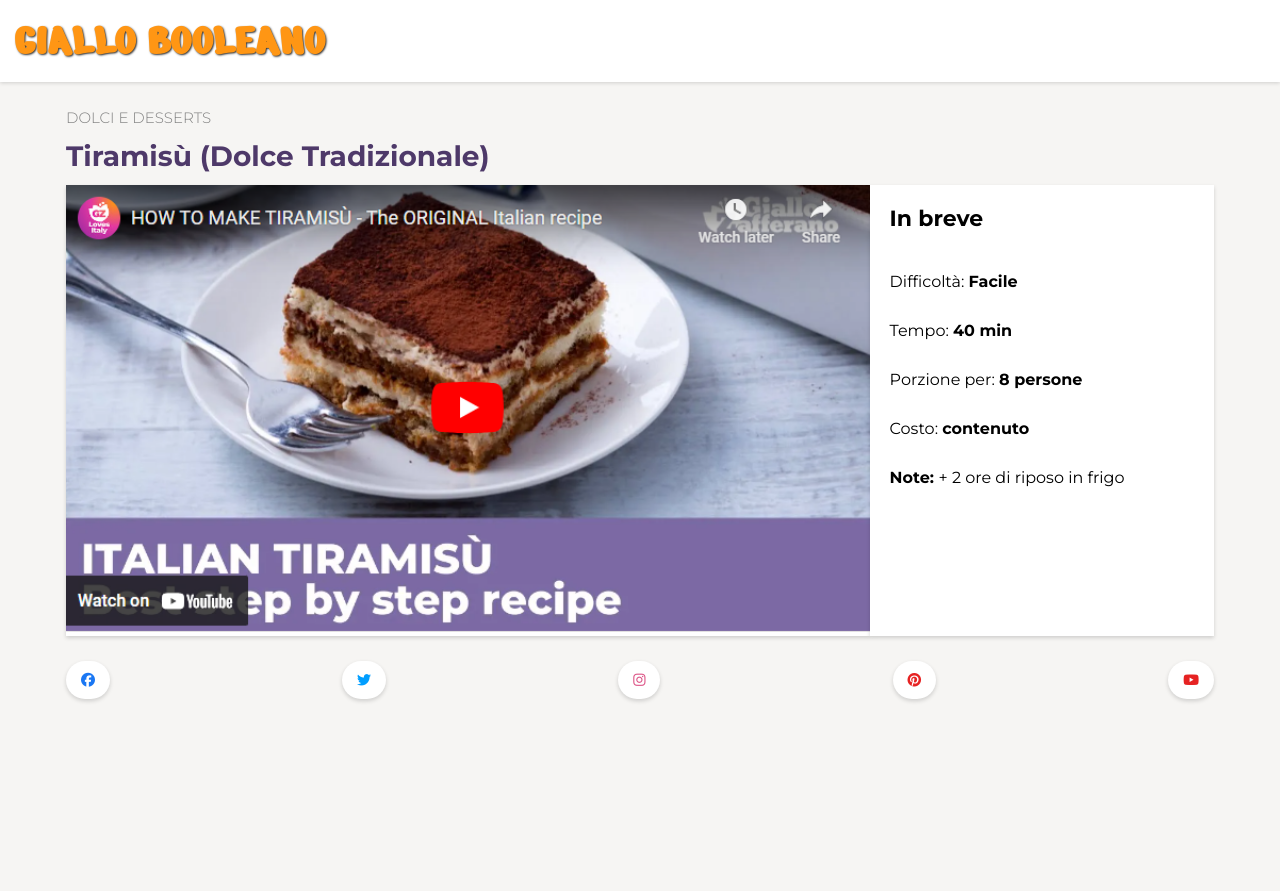
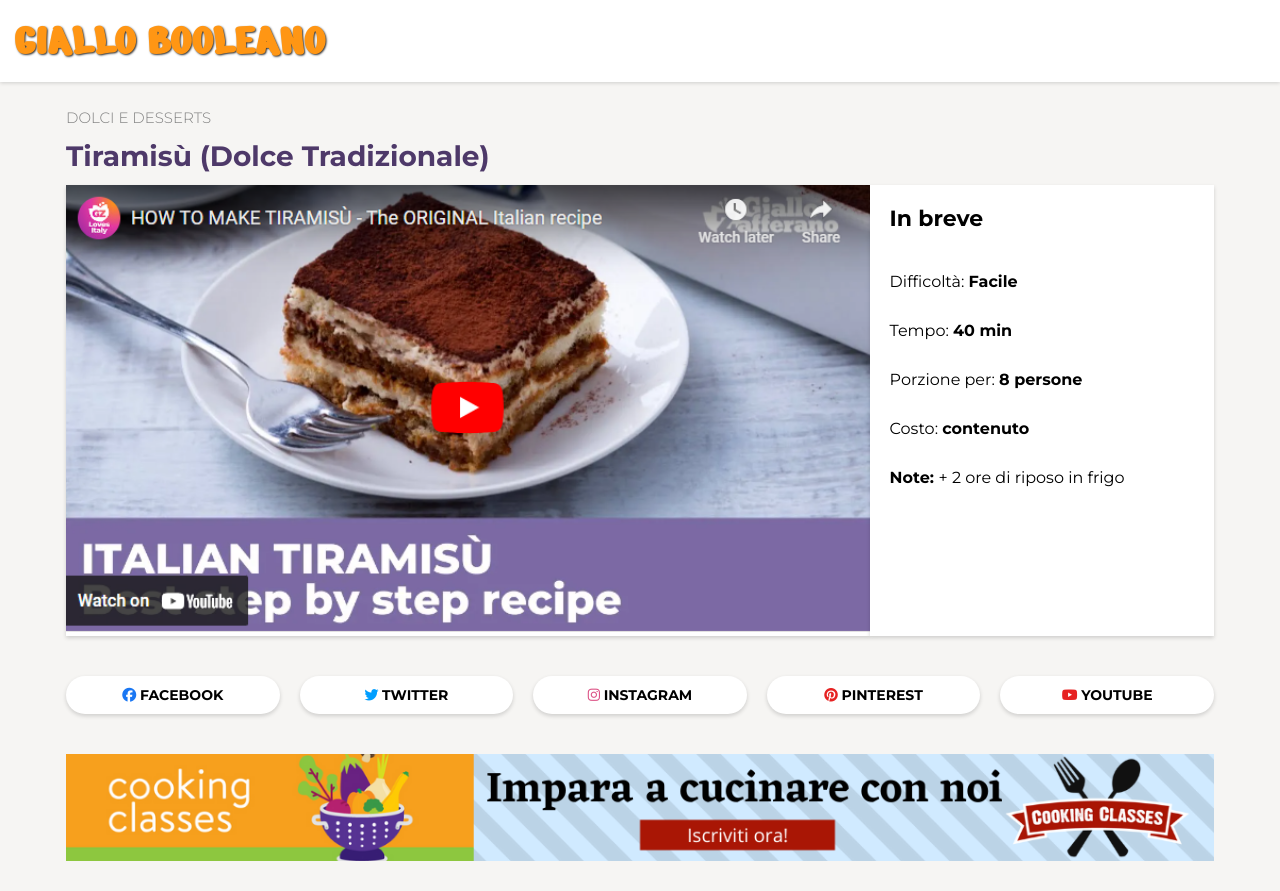
Before and after one commit to palascinochristian/htmlcss-responsive-layout, a plain HTML site: page index.html in a window 1280 px wide. Before the commit the page ends 800 px from the top, so only its background shows below. Drawn offline with Linux system fonts and the light colour scheme.

Commit message:
feat: add responsive banner

```diff
--- a/css/style.css
+++ b/css/style.css
@@ -132,7 +132,6 @@ main {
 .recipe-intro .col-video,
 .recipe-intro .col-details {
     background-color: #fff;
-    /* width: 100%; */
     box-shadow: rgba(0, 0, 0, 0.16) 0px 2px 4px;
 }
 
@@ -149,15 +148,18 @@ main {
     padding-bottom: 20px;
 }
 
+.social,
+.banner{
+    margin-top: 40px;
+}
 
 .row.social{
-    margin-top: 25px;
     flex-wrap: nowrap;
     justify-content: space-between;
 }
 
 .social strong{
-    font-size: 18px;
+    font-size: 14px;
     display: none;
 
 }
@@ -169,6 +171,7 @@ main {
     border-radius: 20px;
     padding: 10px 15px;
     box-shadow: rgba(0, 0, 0, 0.16) 0px 2px 4px;
+    cursor: pointer;
 
 }
 
@@ -189,7 +192,9 @@ main {
     color: #E62222;
 }
 
-
+.banner{
+    display: none;
+}
 /*----------------
     FOOTER
 ------------------*/
@@ -215,6 +220,16 @@ main {
         padding-bottom: 30px;
     }
 
+    .row.social{
+        gap: 20px;
+    }
+    .social .btn{
+        width: 100%;
+    }
+
+    .banner{
+        display: block;
+    }
 }
 
 /* from 992 and above*/
@@ -233,5 +248,7 @@ main {
         width: 100%;
     }
 
-
+    .social strong{
+        display: inline;
+    }
 }
--- a/index.html
+++ b/index.html
@@ -63,6 +63,11 @@
                     </button>
             </div>
         </section>
+
+        <section class="banner">
+            <img class="img-fluid" src="img/banner.png" alt="Pubblicità">
+        </section>
+
     </main>
 
 </body>
```
Also changed, not shown: img/banner.png (added).
